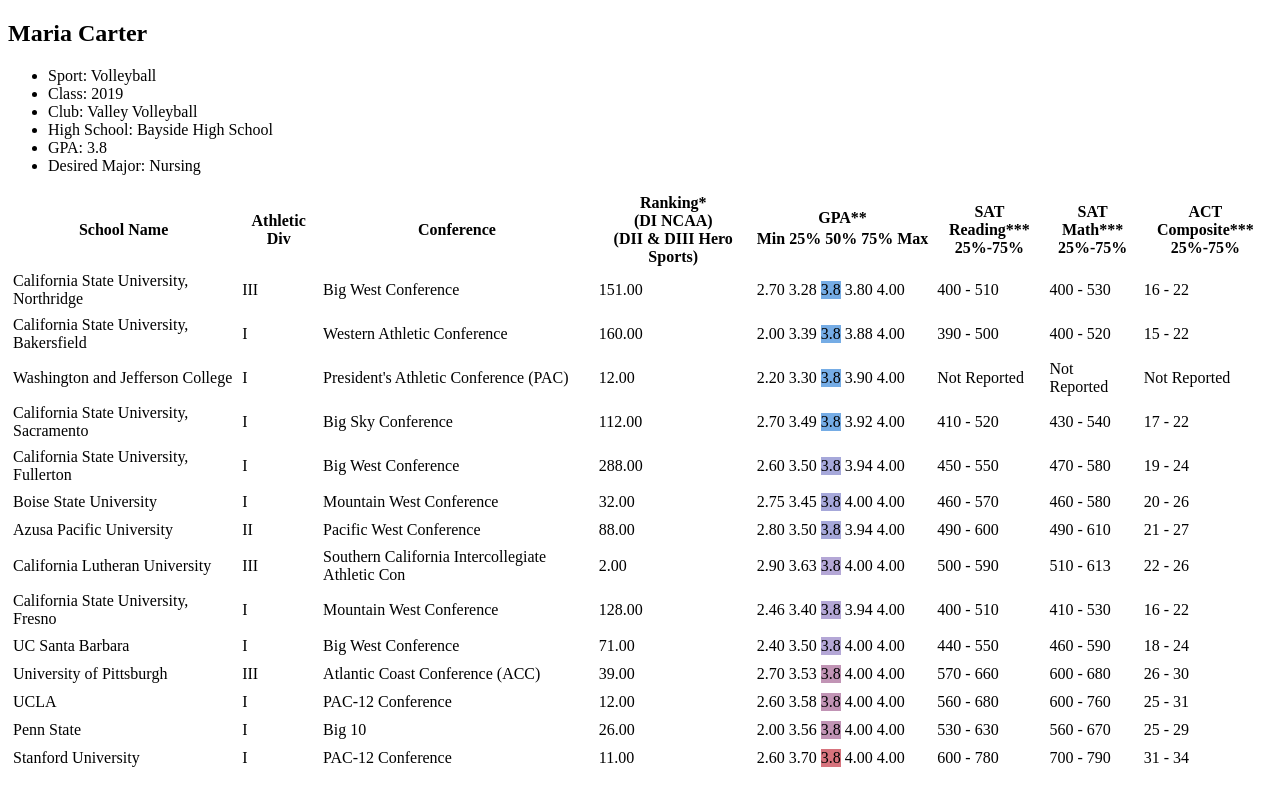
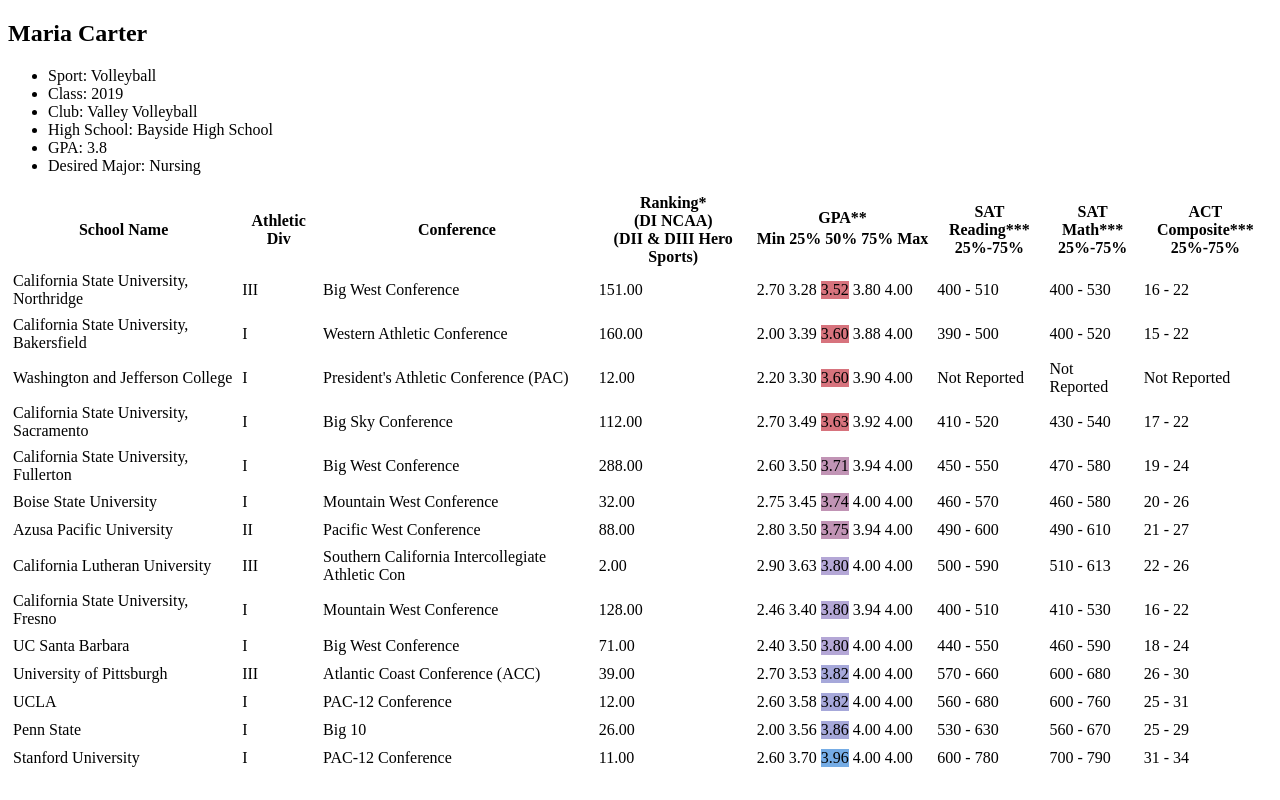
Before and after one commit to BaldracchiJonas/boilerplate_Interview, a Vue app: page / in a window 1280 px wide. Built offline with nearby package versions, Linux system fonts and the light colour scheme.

Commit message:
fixes TableCellColor component

```diff
--- a/src/components/TableCellColor.vue
+++ b/src/components/TableCellColor.vue
@@ -8,11 +8,11 @@
 import { defineProps, computed } from "vue";
 
 const props = defineProps({
+  value: {
+    type: String,
+    required: true,
+  },
   total: {
-    type: String,
-    // required: true,
-  },
-  value: {
     type: Number,
     required: true,
   },
--- a/src/components/TableRow.vue
+++ b/src/components/TableRow.vue
@@ -10,7 +10,7 @@
           {{ getCellValue (column.keyName) }}
         </div>
         <div v-else>
-          <TableCellColor :value="getCellValue (nestedColumn.keyName)" />
+          <TableCellColor :value="getCellValue (column.keyName)" :total="props.gpa" />
         </div>
       </tr>
 
@@ -21,7 +21,7 @@
             {{ getCellValue (nestedColumn.keyName) }}
           </div>
           <div v-else>
-            <TableCellColor :total="getCellValue (nestedColumn.keyName)" :value="props.gpa" />
+            <TableCellColor :value="getCellValue (nestedColumn.keyName)" :total="props.gpa" />
           </div>
         </td>
       </tr>
```
